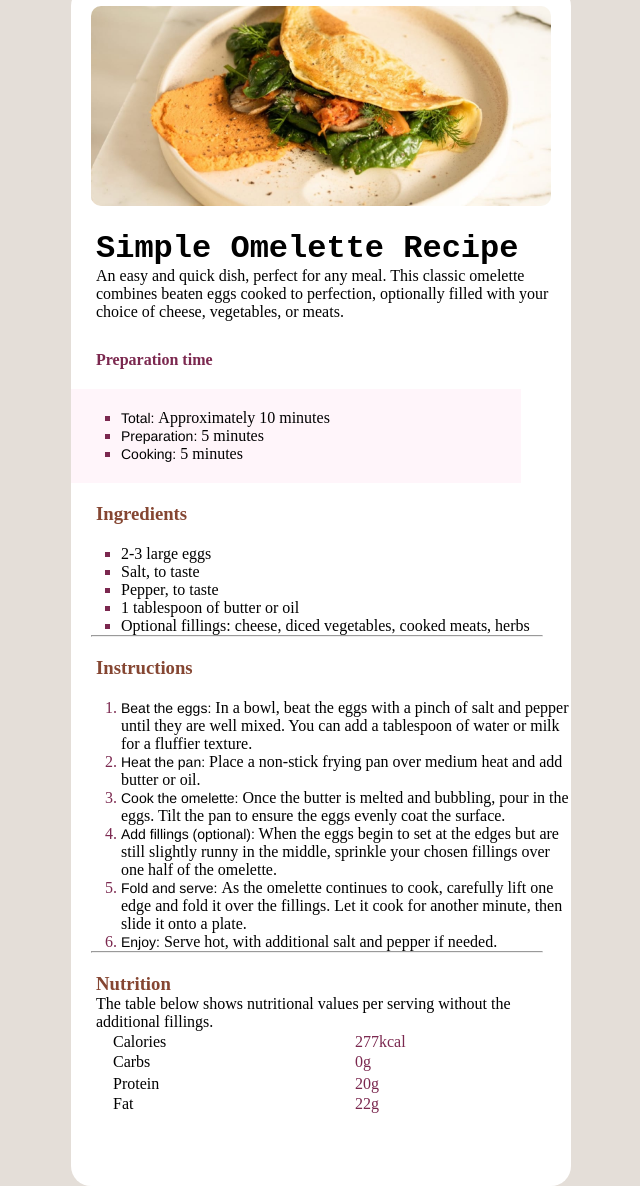
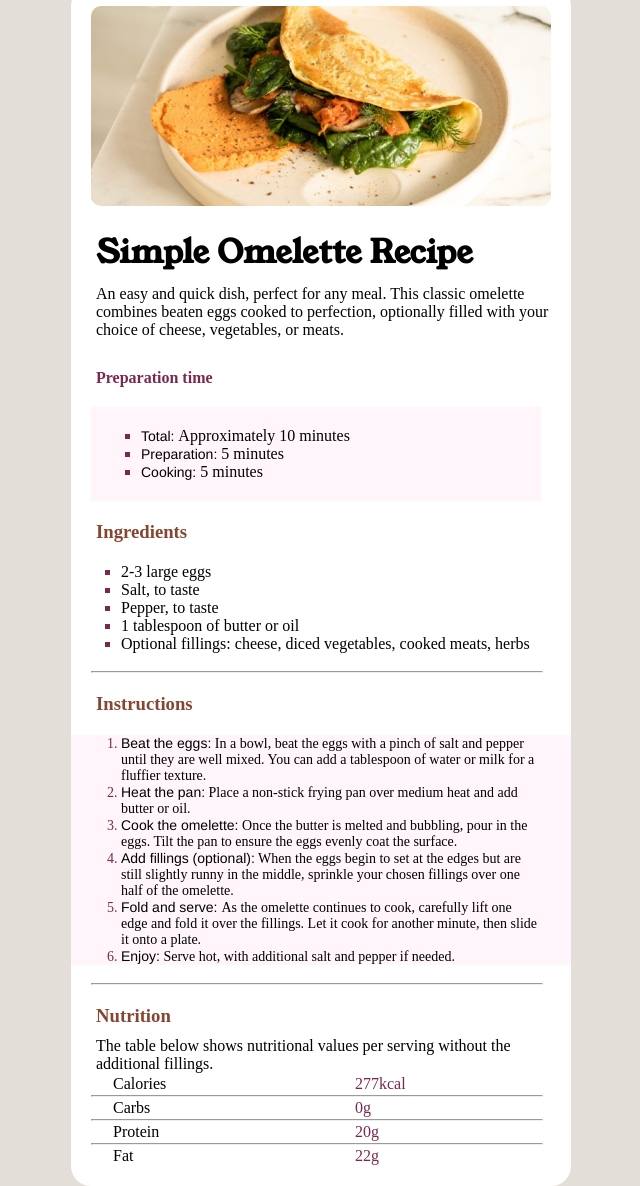
Before and after one commit to Satyam6204/Frontend-Mentor-Recipe-page, a plain HTML site: page index.html in a window 1280 px wide. Shown: the part 114-1300 px from the top of the page, without its empty margins (319-959 px from the left). Drawn offline with Linux system fonts and the light colour scheme.

Commit message:
final commit

```diff
--- a/index.html
+++ b/index.html
@@ -42,7 +42,7 @@
         <li>1 tablespoon of butter or oil</li>
         <li>Optional fillings: cheese, diced vegetables, cooked meats, herbs</li>
 
-      </ul></div>
+      </ul></div><br>
 
       <hr><!-- <line> 1 -->
 
@@ -62,7 +62,7 @@
         <li><span>Enjoy:</span> Serve hot, with additional salt and pepper if needed.</li>
 
 
-      </ul></div>
+      </ul></div><br>
 
       <hr><!-- <line> 2 -->
 
@@ -75,24 +75,27 @@
             <td id="t">277kcal</td>
 
          </tr>
-
+        </table><hr>
+       <table>
        <tr>
          <td> Carbs</td>
          <td id="t"> 0g</td>
        </tr>
-
-</table>
+       </table><hr>
       <table>
         <tr>
           <td> Protein</td>
           <td id="t"> 20g</td>
 
        </tr>
+      </table><hr>
+      <table>
 
       <tr>
         <td>Fat</td>
         <td id="t">22g</td>
-      </tr></table>
+      </tr>
+    </table>
 
     </div>
   </main>
--- a/style.css
+++ b/style.css
@@ -1,3 +1,5 @@
+@import url('https://fonts.googleapis.com/css2?family=Figtree:ital,wght@0,300..900;1,300..900&family=Red+Hat+Display:ital,wght@0,300..900;1,300..900&family=Young+Serif&display=swap');
+@import url('https://fonts.googleapis.com/css2?family=Figtree:ital,wght@0,300..900;1,300..900&family=Outfit:wght@100..900&family=Red+Hat+Display:ital,wght@0,300..900;1,300..900&family=Young+Serif&display=swap');
 *{
     padding: 0px;
     margin: 0px;
@@ -31,7 +33,7 @@ hr{
     width: 460px;
 }
 .box h1{
-    font-family: 'Courier New', Courier, monospace;
+    font-family: "Young Serif", serif;
     margin-left: 25px;
 
 }
@@ -46,11 +48,13 @@ h4{
     margin-left: 25px;
 }
 p{
+   margin-top: 10px;
     font-size: 16px;
     margin-left: 25px;
 
 }
 span{
+    font-family: "Outfit", sans-serif;
     color:black;
     font-size: 14px;
     font-family: 'Franklin Gothic Medium', 'Arial Narrow', Arial, sans-serif;
@@ -60,6 +64,7 @@ span{
     width: 400px;
     background-color:  hsl(330, 100%, 98%);
     margin-top: 20px;
+    margin-left: 20px;
     padding-left: 50px;
 }
 .ul2{
@@ -67,9 +72,11 @@ span{
     padding-left: 50px;
 }
 .ul3{
-
+    font-size: 14px;
+    background-color:  hsl(330, 100%, 98%);
     margin-top: 20px;
     padding-left: 50px;
+    padding-right: 30px;
 }
 .ul1 li{
     list-style-type:square;
@@ -87,6 +94,7 @@ table tr td{
     padding-left: 40px;
     width: 200px;
 
+
 }
 #t{
     color: hsl(332, 51%, 32%);
```
